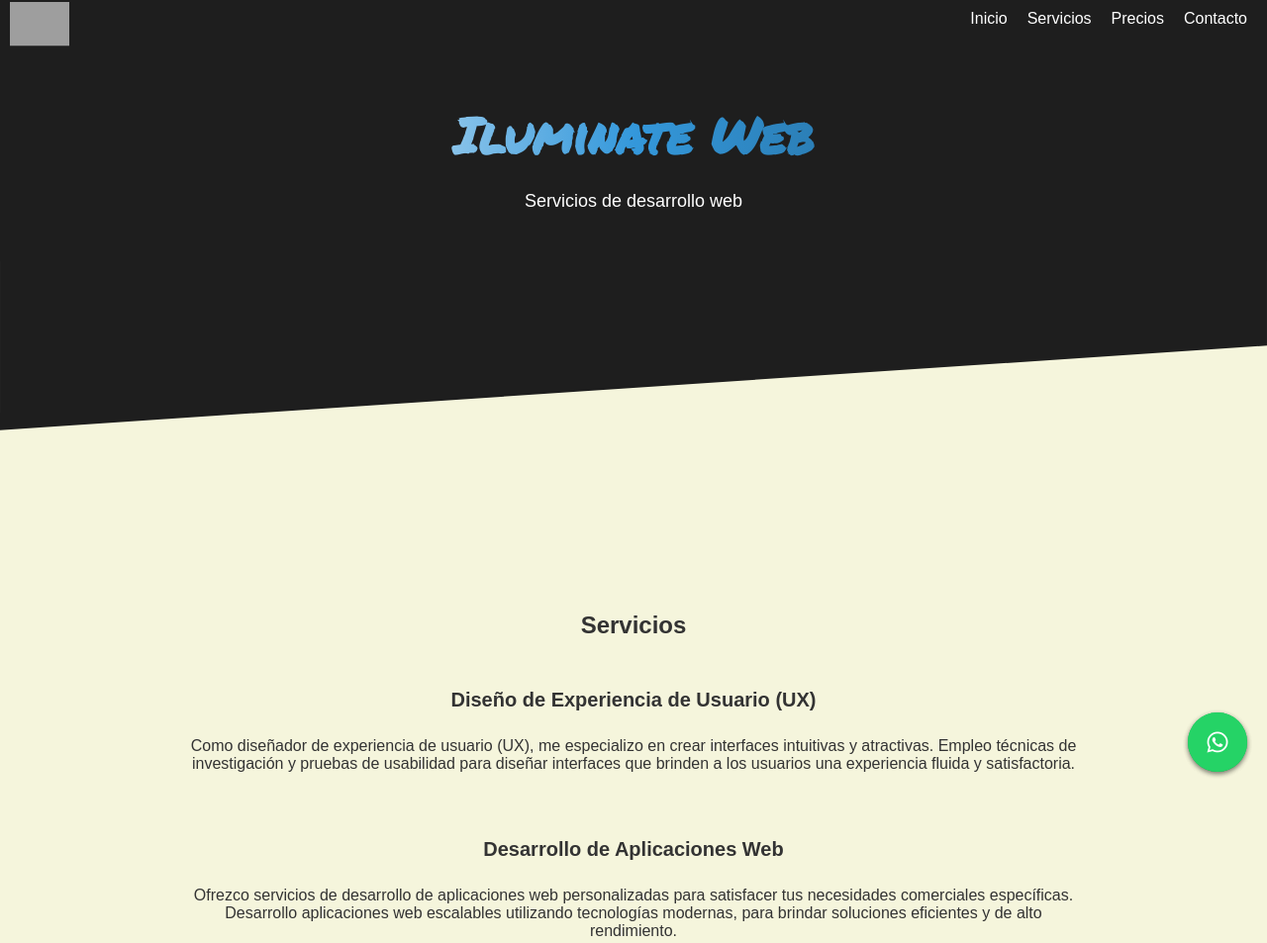
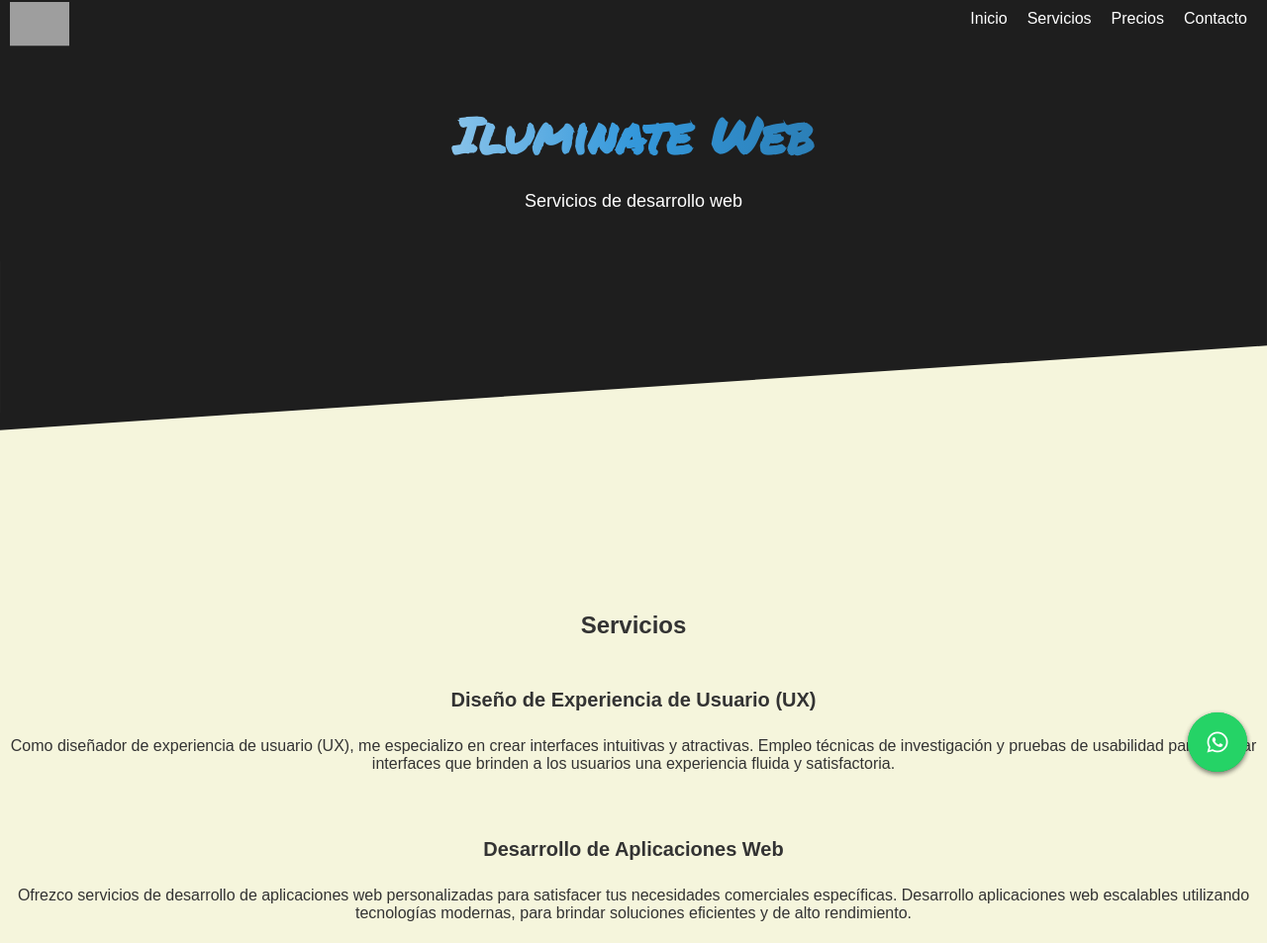
Before and after one commit to IM20078/iluminateweb, a plain HTML site: page index.html in a window 1280 px wide. Shown: the top 953 px of the page at 99% size. Drawn offline with nearby package versions, Linux system fonts and the light colour scheme; grey boxes are pictures that could not be loaded; a script that the page names is missing.

Commit message:
Update estilo.css

```diff
--- a/estilo.css
+++ b/estilo.css
@@ -109,6 +109,7 @@ section#services {
   color: #333333;
   position: relative;
   bottom: 4px;
+  width:100%;
 }
 
 section#services h2 {
@@ -116,9 +117,8 @@ section#services h2 {
   font-size: 24px;
   margin-bottom: 30px;
 }
-.t1{
-  width:900px;
-}
+
+.ti,
 .t2{
   text-align:center;
 }
```
